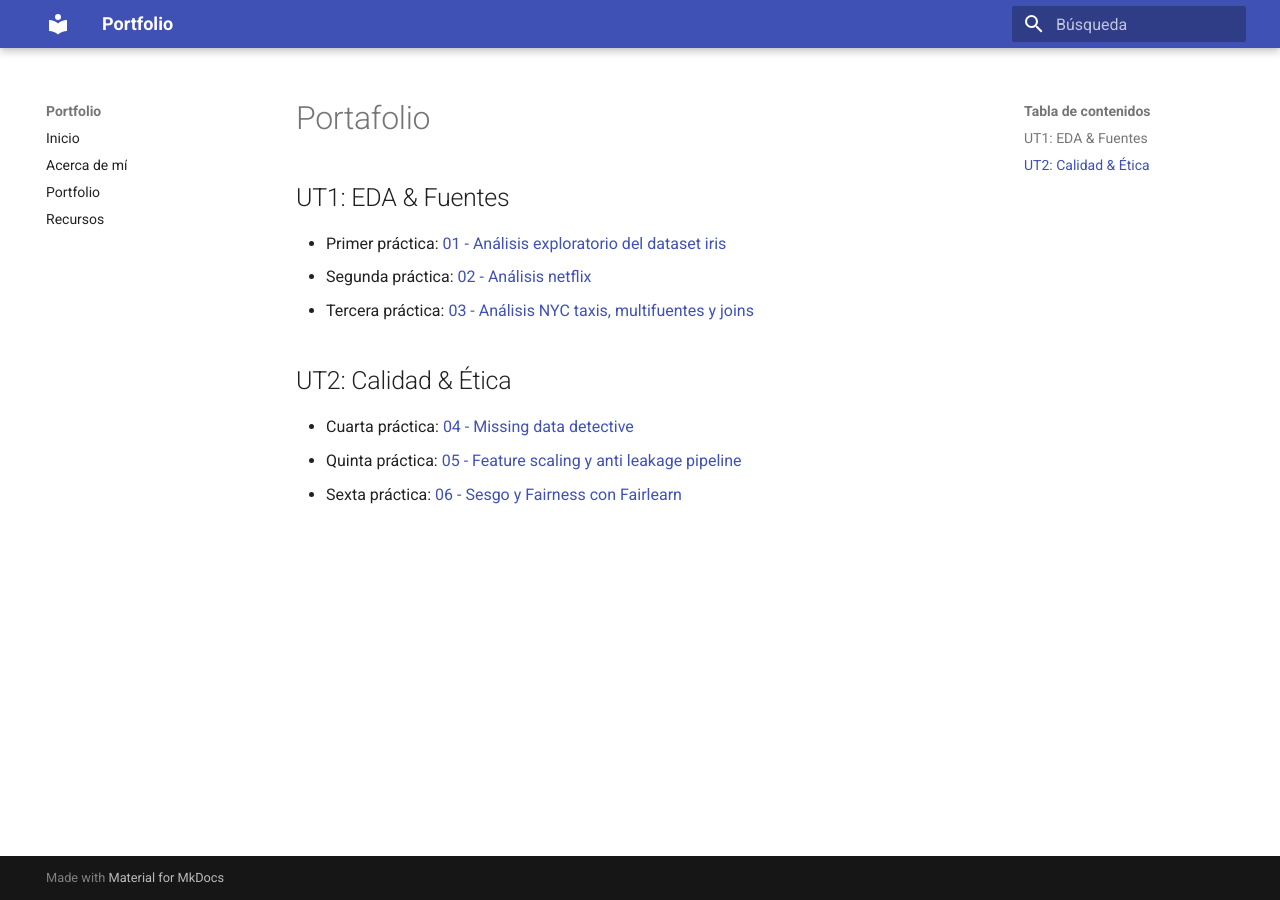
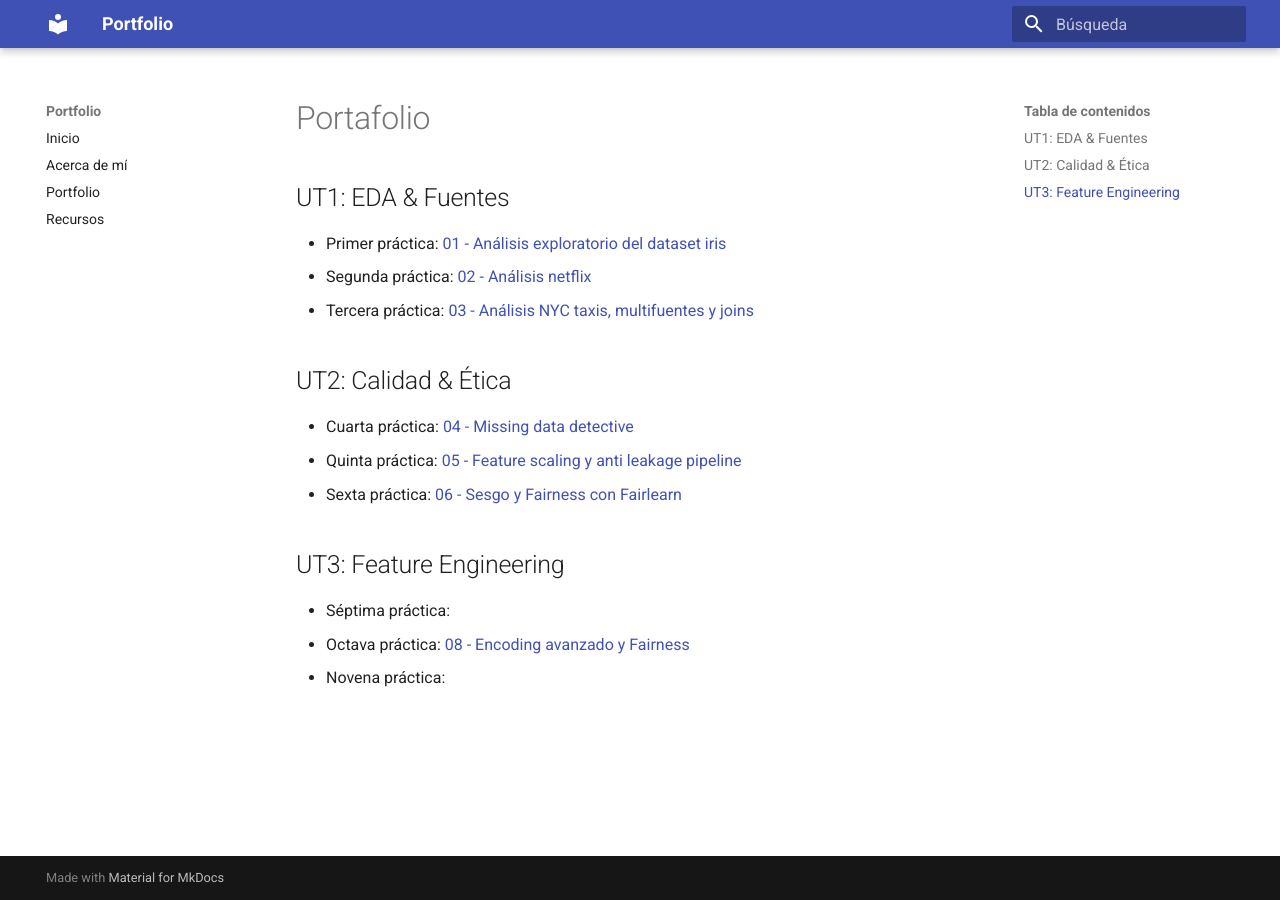
Before and after one commit to naguer019/IA-portfolio, an MkDocs documentation site: the page built from docs/portfolio/index.md, in a window 1280 px wide. Built offline with MkDocs 1.6.1 and Material for MkDocs 9.7.7, drawn with Linux system fonts in a browser that asks for light colours.

Commit message:
Add section for Feature Engineering practices

```diff
--- a/docs/portfolio/index.md
+++ b/docs/portfolio/index.md
@@ -17,3 +17,9 @@ date: 2025-09-06
 - Cuarta práctica: [04 - Missing data detective](04-Missing-Data-Detective.md)
 - Quinta práctica: [05 - Feature scaling y anti leakage pipeline](05-feature-scaling-y-anti-leakage-pipeline.md)
 - Sexta práctica: [06 - Sesgo y Fairness con Fairlearn](06-Sesgo-y-Fairness-con-Fairlearn.md)
+
+## UT3: Feature Engineering
+
+- Séptima práctica:
+- Octava práctica: [08 - Encoding avanzado y Fairness](08-Encoding_avanzado_y_Fairness.md)
+- Novena práctica:
```
